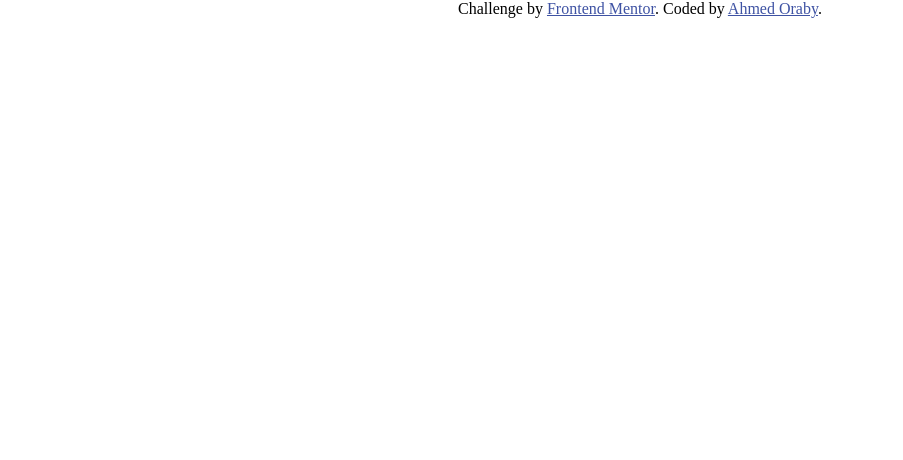
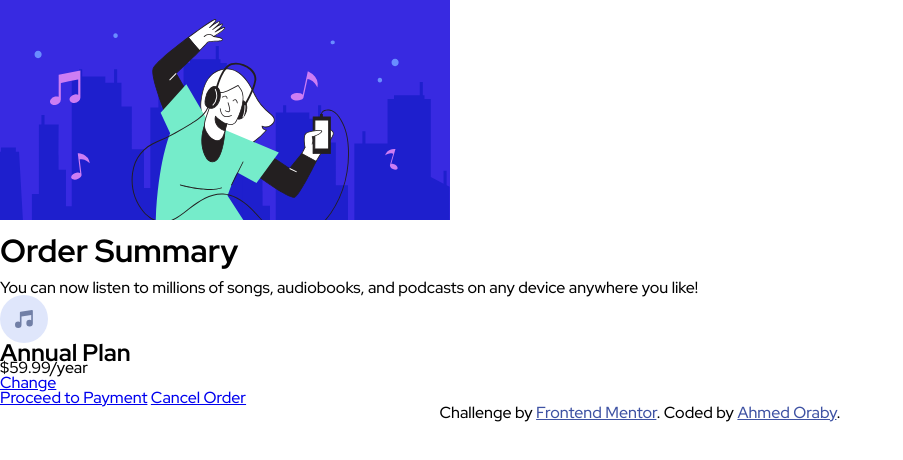
Before and after one commit to Ahmed-Oraby/Order-summary-card, a plain HTML site: page index.html in a window 1280 px wide. Shown: the whole page, without its empty margins (0-903 px from the left). Drawn offline with nearby package versions, Linux system fonts and the light colour scheme.

Commit message:
Define the card structure and basic styles.

```diff
--- a/index.html
+++ b/index.html
@@ -5,6 +5,12 @@
         <meta http-equiv="X-UA-Compatible" content="IE=edge" />
         <meta name="viewport" content="width=device-width, initial-scale=1.0" />
         <link rel="icon" type="image/png" sizes="32x32" href="./images/favicon-32x32.png" />
+        <link rel="preconnect" href="https://fonts.googleapis.com" />
+        <link rel="preconnect" href="https://fonts.gstatic.com" crossorigin />
+        <link
+            href="https://fonts.googleapis.com/css2?family=Red+Hat+Display:wght@500;700;900&display=swap"
+            rel="stylesheet"
+        />
         <link
             rel="stylesheet"
             href="https://cdnjs.cloudflare.com/ajax/libs/normalize/8.0.1/normalize.min.css"
@@ -16,6 +22,33 @@
         <title>Frontend Mentor | Order summary card</title>
     </head>
     <body>
+        <div class="container">
+            <div class="card">
+                <div class="card__image">
+                    <img src="images/illustration-hero.svg" alt="" />
+                </div>
+                <div class="card__header">
+                    <h1 class="card__title">Order Summary</h1>
+                    <p class="card__text">
+                        You can now listen to millions of songs, audiobooks, and podcasts on any
+                        device anywhere you like!
+                    </p>
+                </div>
+                <div class="card__body">
+                    <div class="card__plan">
+                        <img class="plan__icon" src="images/icon-music.svg" alt="" />
+                        <h2 class="plan__title">Annual Plan</h2>
+                        <p class="plan__text">$59.99/year</p>
+                        <a class="plan__link" href="#">Change</a>
+                    </div>
+                    <div class="card__buttons">
+                        <a class="btn btn-blue btn-block" href="#">Proceed to Payment</a>
+                        <a href="#" class="btn btn-white btn-block">Cancel Order</a>
+                    </div>
+                </div>
+            </div>
+        </div>
+
         <footer>
             <div class="attribution">
                 Challenge by
--- a/style.css
+++ b/style.css
@@ -1,3 +1,29 @@
+*,
+*::after,
+*::before {
+    box-sizing: border-box;
+    margin: 0;
+    padding: 0;
+}
+
+:root {
+    --color-paleblue: hsl(225, 100%, 94%);
+    --color-brightblue: hsl(245, 75%, 52%);
+    --color-very-baleblue: hsl(225, 100%, 98%);
+    --color-desaturated-blue: hsl(224, 23%, 55%);
+    --color-darkblue: hsl(223, 47%, 23%);
+}
+
+html {
+    font-size: 62.5%;
+}
+
+body {
+    font-family: "Red Hat Display", sans-serif;
+    font-size: 1.6rem;
+    line-height: 1.5rem;
+}
+
 .attribution {
     text-align: center;
     font-weight: 400;
```
